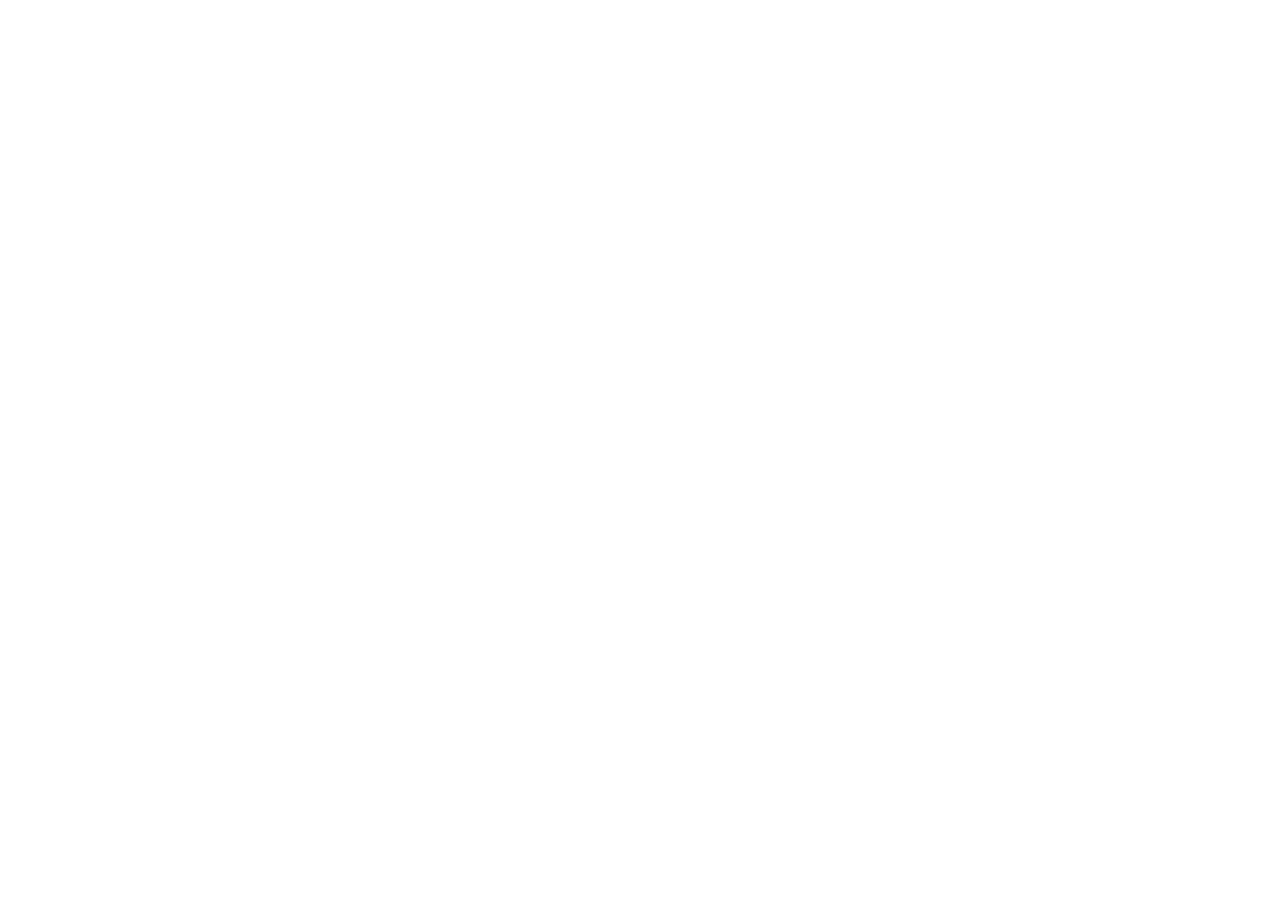
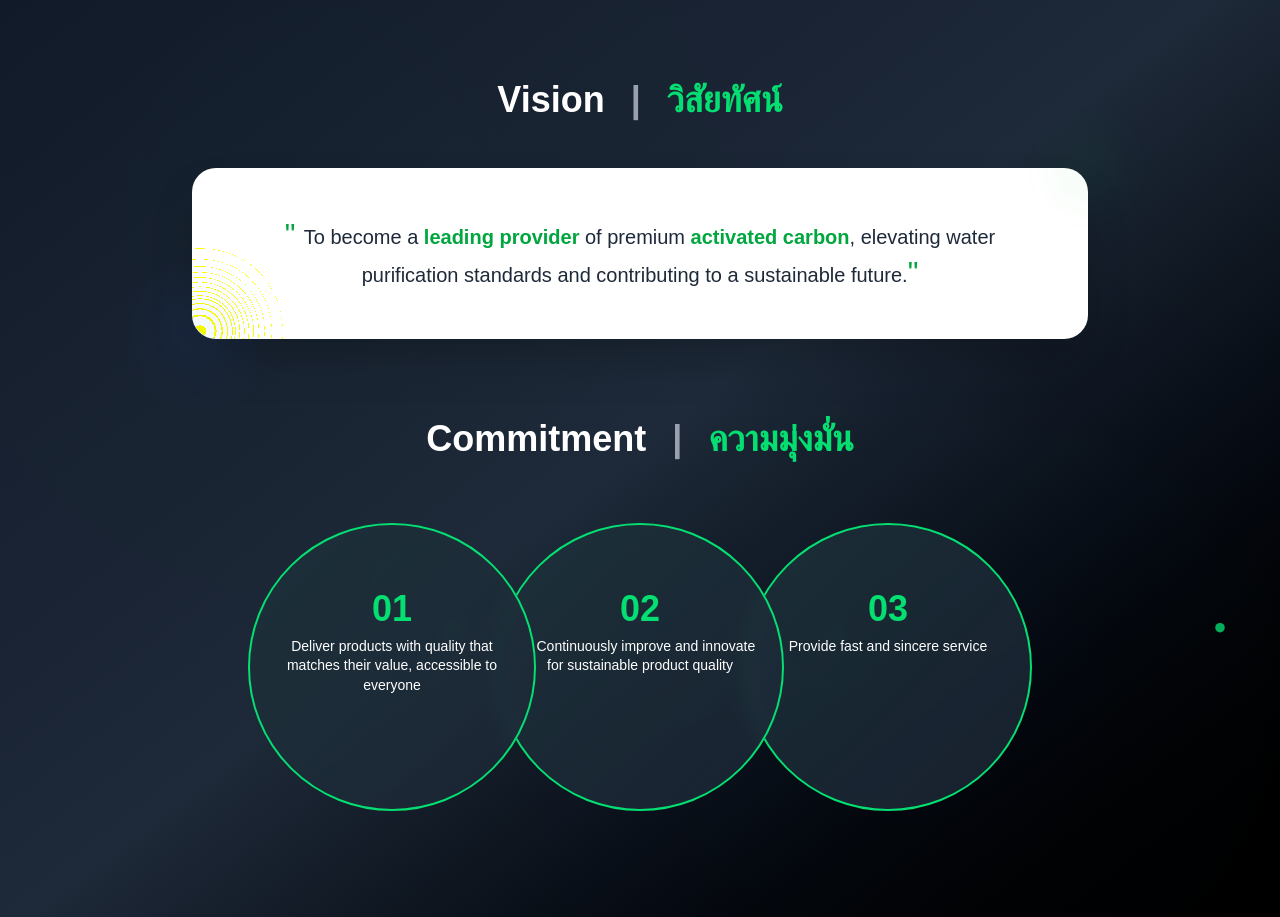
Before and after one commit to canvasmediaagencydev/ckcarbon, a Next.js app: page / in a window 1280 px wide. Shown: the part 1880-2797 px from the top of the page. Before the commit the page ends 1832 px from the top, so only its background shows below. Built offline with nearby package versions, Linux system fonts and the light colour scheme.

Commit message:
feat: vison and commitment

```diff
--- a/src/app/page.tsx
+++ b/src/app/page.tsx
@@ -1,6 +1,7 @@
 import Navbar from "@/components/Navbar";
 import HeroSection from "@/components/HeroSection";
 import AboutUsSection from "@/components/AboutUsSection";
+import VisionCommitmentSection from "@/components/VisionCommitmentSection";
 import ContactWidget from "@/components/ContactWidget";
 
 export default function Home() {
@@ -9,6 +10,7 @@
       <Navbar/>
       <HeroSection />
       <AboutUsSection />
+      <VisionCommitmentSection />
       <ContactWidget />
     </div>
   );
--- /dev/null
+++ b/src/components/VisionCommitmentSection.tsx
@@ -0,0 +1,253 @@
+"use client";
+
+import { motion, useInView } from 'framer-motion';
+import { useRef } from 'react';
+
+export default function VisionCommitmentSection() {
+  const ref = useRef(null);
+  const isInView = useInView(ref, { once: true });
+
+  const fadeInVariants = {
+    hidden: { opacity: 0, y: 50 },
+    visible: {
+      opacity: 1,
+      y: 0,
+      transition: { duration: 0.8 }
+    }
+  };
+
+
+  const commitments = [
+    {
+      number: "01",
+      title: "Deliver products with quality that matches their value, accessible to everyone"
+    },
+    {
+      number: "02",
+      title: ".. Continuously improve and innovate for sustainable product quality"
+    },
+    {
+      number: "03",
+      title: "Provide fast and  sincere service"
+    }
+  ];
+
+  return (
+    <motion.section
+      ref={ref}
+      className="relative py-20 lg:py-32 bg-gradient-to-br from-gray-900 via-gray-800 to-black overflow-hidden"
+      initial="hidden"
+      animate={isInView ? "visible" : "hidden"}
+    >
+      {/* Background Pattern */}
+      <div className="absolute inset-0 opacity-5">
+        <div className="absolute inset-0" style={{
+          backgroundImage: `radial-gradient(circle at 25% 25%, rgba(34, 197, 94, 0.3) 0%, transparent 50%),
+                           radial-gradient(circle at 75% 75%, rgba(59, 130, 246, 0.3) 0%, transparent 50%)`
+        }} />
+      </div>
+
+      <div className="relative z-10 max-w-7xl mx-auto px-4 sm:px-6 lg:px-8">
+        {/* Vision Section */}
+        <motion.div
+          className="text-center mb-20"
+          variants={fadeInVariants}
+        >
+          <motion.h2
+            className="text-3xl lg:text-4xl font-bold text-white mb-12"
+            variants={fadeInVariants}
+          >
+            Vision <span className="text-gray-400 mx-4">|</span> <span className="text-green-400">วิสัยทัศน์</span>
+          </motion.h2>
+
+          {/* Quote Card */}
+          <motion.div
+            className="relative max-w-4xl mx-auto"
+            variants={fadeInVariants}
+            whileHover={{ scale: 1.02 }}
+            transition={{ duration: 0.3 }}
+          >
+            <div className="bg-white rounded-3xl p-8 lg:p-12 shadow-2xl relative">
+
+              {/* Quote Content */}
+              <div className="text-gray-800 text-lg lg:text-xl leading-relaxed font-medium">
+                <span className="text-3xl text-green-600">" </span>To become a{" "}
+                <span className="text-green-600 font-bold">leading provider</span>{" "}
+                of premium{" "}
+                <span className="text-green-600 font-bold">activated carbon</span>,{" "}
+                elevating water purification standards and contributing to a sustainable future.
+                 <span className="text-3xl text-green-600">" </span>
+              </div>
+
+
+            </div>
+
+            {/* Decorative Elements */}
+            <motion.div
+              className="absolute -top-8 -right-8 w-16 h-16 bg-green-500/20 rounded-full blur-xl"
+              animate={{
+                scale: [1, 1.2, 1],
+                opacity: [0.3, 0.6, 0.3]
+              }}
+              transition={{
+                duration: 3,
+                repeat: Infinity,
+                ease: "easeInOut"
+              }}
+            />
+
+            <motion.div
+              className="absolute -bottom-8 -left-8 w-20 h-20 bg-blue-500/20 rounded-full blur-xl"
+              animate={{
+                scale: [1, 1.3, 1],
+                opacity: [0.2, 0.5, 0.2]
+              }}
+              transition={{
+                duration: 4,
+                repeat: Infinity,
+                ease: "easeInOut",
+                delay: 1
+              }}
+            />
+          </motion.div>
+        </motion.div>
+
+        {/* Commitment Section */}
+        <motion.div
+          className="text-center"
+          variants={fadeInVariants}
+        >
+          <motion.h2
+            className="text-3xl lg:text-4xl font-bold text-white mb-16"
+            variants={fadeInVariants}
+          >
+            Commitment <span className="text-gray-400 mx-4">|</span> <span className="text-green-400">ความมุ่งมั่น</span>
+          </motion.h2>
+
+          {/* Commitment Circles */}
+          <div className="relative">
+            {/* Desktop Layout - Overlapping Circles */}
+            <div className="hidden lg:flex justify-center items-center relative">
+              {commitments.map((commitment, index) => (
+                <motion.div
+                  key={index}
+                  className="relative"
+                  initial={{ opacity: 0, scale: 0.8 }}
+                  animate={isInView ? { opacity: 1, scale: 1 } : { opacity: 0, scale: 0.8 }}
+                  transition={{
+                    duration: 0.6,
+                    delay: index * 0.2,
+                    ease: "easeOut"
+                  }}
+                  whileHover={{ scale: 1.05 }}
+                  style={{
+                    marginLeft: index > 0 ? '-40px' : '0',
+                    zIndex: commitments.length - index
+                  }}
+                >
+                  <div className="w-72 h-72 rounded-full border-2 border-green-400 bg-gray-800/80 backdrop-blur-sm flex flex-col relative overflow-hidden">
+                    {/* Circle Background Effect */}
+                    <div className="absolute inset-0 bg-gradient-to-br from-green-500/5 to-transparent rounded-full" />
+
+                    {/* Number - Fixed position */}
+                    <div className="absolute top-16 left-0 right-0 text-center text-4xl font-bold text-green-400 z-10">
+                      {commitment.number}
+                    </div>
+
+                    {/* Content - Fixed position */}
+                    <div className="absolute top-28 left-0 right-0 text-center text-white leading-snug z-10 text-sm px-6">
+                      {commitment.title}
+                    </div>
+
+                    {/* Hover Effect */}
+                    <motion.div
+                      className="absolute inset-0 bg-green-500/10 rounded-full opacity-0"
+                      whileHover={{ opacity: 1 }}
+                      transition={{ duration: 0.3 }}
+                    />
+                  </div>
+                </motion.div>
+              ))}
+            </div>
+
+            {/* Mobile Layout - Stacked Cards */}
+            <div className="lg:hidden space-y-8">
+              {commitments.map((commitment, index) => (
+                <motion.div
+                  key={index}
+                  className="bg-gray-800/50 backdrop-blur-sm rounded-2xl p-6 border border-green-400/30"
+                  initial={{ opacity: 0, scale: 0.8 }}
+                  animate={isInView ? { opacity: 1, scale: 1 } : { opacity: 0, scale: 0.8 }}
+                  transition={{
+                    duration: 0.6,
+                    delay: index * 0.2,
+                    ease: "easeOut"
+                  }}
+                  whileHover={{ scale: 1.02 }}
+                >
+                  <div className="text-center">
+                    <div className="text-3xl font-bold text-green-400 mb-4">
+                      {commitment.number}
+                    </div>
+                    <div className="text-white leading-relaxed">
+                      {commitment.title}
+                    </div>
+                  </div>
+                </motion.div>
+              ))}
+            </div>
+
+            {/* Connection Lines (Desktop Only) */}
+            <div className="hidden lg:block absolute inset-0 pointer-events-none">
+              <svg className="w-full h-full" viewBox="0 0 800 400">
+                <motion.path
+                  d="M200,200 Q400,150 600,200"
+                  stroke="rgba(34, 197, 94, 0.3)"
+                  strokeWidth="2"
+                  fill="none"
+                  strokeDasharray="5,5"
+                  initial={{ pathLength: 0, opacity: 0 }}
+                  animate={isInView ? { pathLength: 1, opacity: 1 } : { pathLength: 0, opacity: 0 }}
+                  transition={{ duration: 2, delay: 1 }}
+                />
+                <motion.path
+                  d="M600,200 Q650,250 700,200"
+                  stroke="rgba(34, 197, 94, 0.3)"
+                  strokeWidth="2"
+                  fill="none"
+                  strokeDasharray="5,5"
+                  initial={{ pathLength: 0, opacity: 0 }}
+                  animate={isInView ? { pathLength: 1, opacity: 1 } : { pathLength: 0, opacity: 0 }}
+                  transition={{ duration: 2, delay: 1.5 }}
+                />
+              </svg>
+            </div>
+          </div>
+        </motion.div>
+      </div>
+
+      {/* Floating Particles */}
+      {[...Array(6)].map((_, i) => (
+        <motion.div
+          key={i}
+          className="absolute w-2 h-2 bg-green-400 rounded-full opacity-30"
+          style={{
+            left: `${20 + i * 15}%`,
+            top: `${30 + (i % 2) * 40}%`
+          }}
+          animate={{
+            y: [0, -20, 0],
+            opacity: [0.3, 0.8, 0.3],
+            scale: [1, 1.2, 1]
+          }}
+          transition={{
+            duration: 3 + i,
+            repeat: Infinity,
+            ease: "easeInOut",
+            delay: i * 0.5
+          }}
+        />
+      ))}
+    </motion.section>
+  );
+}
```
